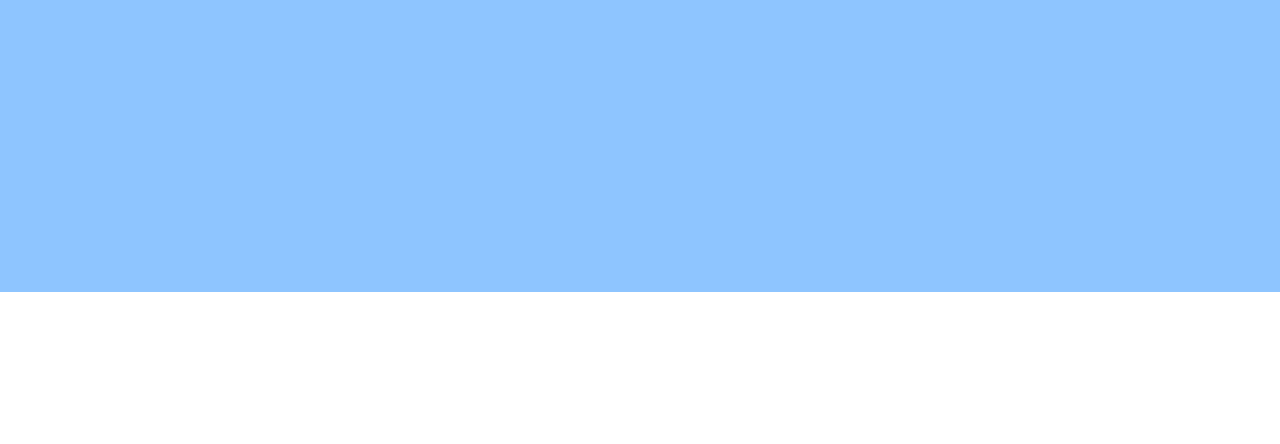
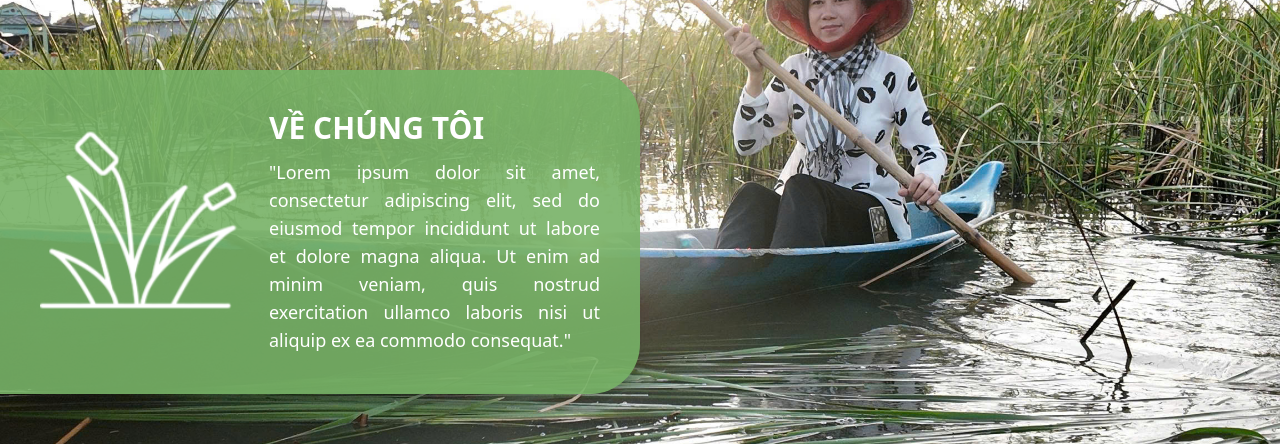
Before and after one commit to MinhWorker/bb-minh-duy, a Next.js app: page / in a window 1280 px wide. Shown: the part 208-652 px from the top of the page. Built offline with nearby package versions, Linux system fonts and the light colour scheme; a web font is replaced by a local one.

Commit message:
Added section for about us

```diff
--- /dev/null
+++ b/components/AboutUsSection.tsx
@@ -0,0 +1,26 @@
+import Image from "next/image";
+
+const AboutUsSection = () => {
+  return (
+    <div className="pt-10" id="aboutus">
+      <div className="h-screen bg-[url('/images/bbmd1.jpeg')] bg-cover bg-center flex items-center">
+        <div className="sm:flex items-center justify-end bg-primary/90 rounded-r-[50px] w-[70%] xl:w-1/2 min-w-[300px] shadow-lg p-10">
+          <div className="relative w-[100px] md:w-[200px] aspect-square mr-8 mb-6">
+            <Image src="/images/cattail1.png" fill objectFit="contain" alt="cattail1" />
+          </div>
+
+          <div className="text-white  sm:w-[85%] lg:w-[60%]">
+            <h1 className="text-3xl font-semibold mb-3">
+              VỀ CHÚNG TÔI
+            </h1>
+            <p className="text-md md:text-lg text-justify">
+              "Lorem ipsum dolor sit amet, consectetur adipiscing elit, sed do eiusmod tempor incididunt ut labore et dolore magna aliqua. Ut enim ad minim veniam, quis nostrud exercitation ullamco laboris nisi ut aliquip ex ea commodo consequat."
+            </p>
+          </div>
+        </div>
+      </div >
+    </div >
+  )
+}
+
+export default AboutUsSection;
```
